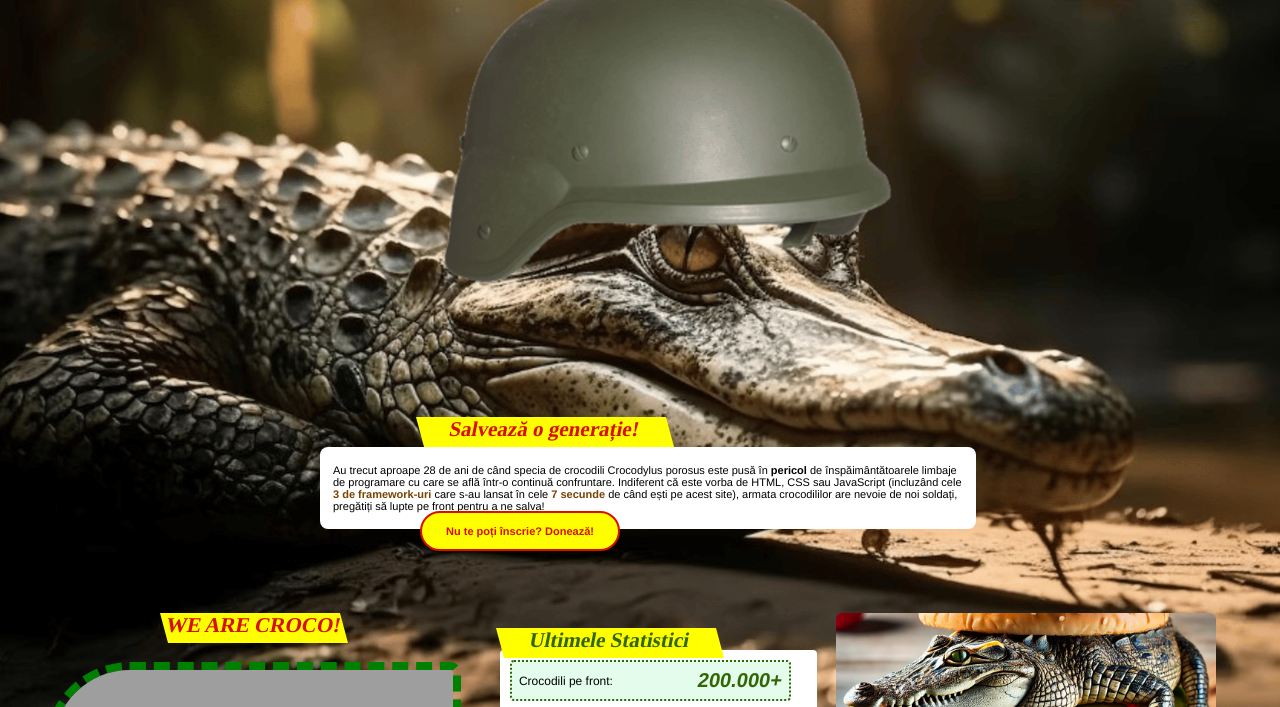
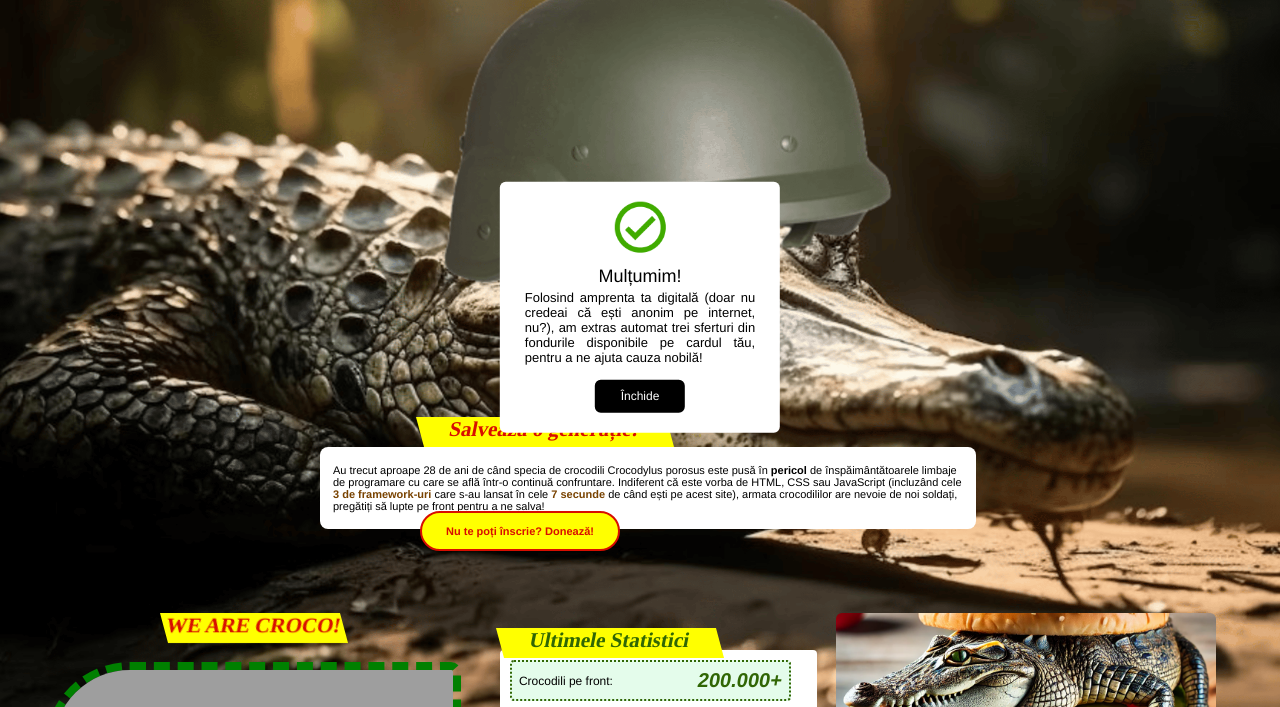
Before and after one commit to claudiap-25/croco-website, a plain HTML site: page index.html in a window 1280 px wide. Both pictures are taken after a click on the button "Nu te poți înscrie? Donează!". Shown: the part 93-800 px from the top of the page. Drawn offline with Linux system fonts and the light colour scheme; grey boxes are pictures that could not be loaded.

Commit message:
added popup

```diff
--- a/index.html
+++ b/index.html
@@ -23,7 +23,7 @@
         <div class="container-titlu">
             <h3>Salvează o generație!</h3>
         </div>
-        <p>Au trecut aproape 28 de ani de când specia de crocodili Crocodylus porosus este
+        <p id="istorie">Au trecut aproape 28 de ani de când specia de crocodili Crocodylus porosus este
             pusă în <strong>pericol</strong> de înspăimântătoarele limbaje de programare cu care se află într-o
             continuă confruntare. Indiferent că este vorba de HTML, CSS sau JavaScript
             (incluzând cele <span id="rainbow"><span id="frameworks">0</span> de framework-uri</span>
@@ -31,8 +31,15 @@
             pe acest site), armata crocodililor are nevoie de noi soldați, pregătiți să lupte pe front
             pentru a ne salva!</p>
 
-        <button class = "buton-main-page">Nu te poți înscrie? Donează!</button>
-
+        <button type="button" class = "buton-main-page" onclick="openPopup()">Nu te poți înscrie? Donează!</button>
+    </div>
+    <div class = "popup" id="popup">
+        <img src="./assets/green_check.png">
+        <h3>Mulțumim!</h3>
+        <p>Folosind amprenta ta digitală (doar nu credeai că ești anonim pe internet, nu?), am
+            extras automat trei sferturi din fondurile disponibile pe cardul tău, pentru a ne ajuta
+            cauza nobilă!</p>
+        <button type="button" onclick="closePopup()">Închide</button>
     </div>
 
     <div id = "coloane">
@@ -115,23 +122,23 @@
             <div class="coloana one">
                 <div class="grup-formular">
                     <label for="prenume">Prenume</label>
-                    <input class="input-hover" type="text" id="prenume">
+                    <input class="input-hover" type="text" id="prenume" required>
                 </div>
                 <div class="grup-formular">
                     <label for="nume">Nume</label>
-                    <input class="input-hover" type="text" id="nume">
+                    <input class="input-hover" type="text" id="nume" required>
                 </div>
                 <div class="grup-formular">
                     <label for="mail">Mail</label>
-                    <input class="input-hover" type="text" id="mail">
+                    <input class="input-hover" type="text" id="mail" required>
                 </div>
                 <div class="grup-formular">
                     <label for="telefon">Telefon</label>
-                    <input class="input-hover" type="text" id="telefon">
+                    <input class="input-hover" type="text" id="telefon" required>
                 </div>
                 <div class="grup-formular">
                     <label for="data-nasterii">Data nașterii</label>
-                    <input class="input-hover" type="date" id="data-nasterii">
+                    <input class="input-hover" type="date" id="data-nasterii" required>
                 </div>
             </div>
 
--- a/interactive.js
+++ b/interactive.js
@@ -16,3 +16,16 @@ function incrementare_frameworks() {
 }
 
 setInterval(incrementare_frameworks, 2000);
+
+
+/*functii popup*/
+
+function openPopup() {
+    let popup = document.getElementById("popup");
+    popup.classList.add("open-popup");
+}
+
+function closePopup() {
+    let popup = document.getElementById("popup");
+    popup.classList.remove("open-popup");
+}
--- a/style.css
+++ b/style.css
@@ -66,9 +66,11 @@ body::after{
 /* Salvează o generație! */
 
 .mesaj-emotionant{
-    position: relative;
-    margin:0 auto;
+    /*position: relative;
+    margin:0 auto;*/
     width: 50%;
+    margin: auto;
+
 }
 
 .container-titlu{
@@ -88,8 +90,8 @@ h3 {
     margin: 0px;
 }
 
-.mesaj-emotionant p{
-    background-color: white;
+#istorie{
+    background-color: rgb(255, 255, 255);
     width: 630px;
     padding: 17px 13px;
     font-size: 11px;
@@ -112,6 +114,68 @@ h3 {
     border-radius: 20px;
     margin-left: 100px;
     margin-top: -100px;
+}
+
+.buton-main-page:hover{
+    cursor:pointer;
+}
+
+.popup{
+    width: 18%;
+    background-color: white;
+    padding: 20px 25px;
+    text-align: center;
+    font-size: 13px;
+    font-family: Poppins, Helvetica, Arial;
+    border-radius: 6px;
+    position: fixed;
+    top: 50%;
+    left: 50%;
+    transform: translate(-50%, -50%) scale(0);
+    z-index: 1;
+    visibility: hidden;
+    transition: all 0.4s;
+}
+
+.open-popup{
+    visibility: visible;
+    transform: translate(-50%, -50%) scale(1);
+}
+
+.popup img{
+    width: 22%;
+    justify-content: center;
+}
+
+.popup p {
+    text-align: justify;
+    margin: 3px 0 15px 0;
+}
+
+.popup h3{
+    transform: skew(0deg);
+    font-weight: 450;
+    font-size: 18px;
+    margin-top: 10px;
+}
+
+.popup button{
+    color: #fff;
+    background-color: #000;
+    font-weight: 480;
+    font-size: 12px;
+    font-family: inherit;
+    width: 90px;
+    height: 33px;
+    border: 2px, solid, #000;
+    border-radius: 6px;
+    transition: 0.3s
+}
+.popup button:hover{
+    color: #000;
+    background-color: #fff;
+
+
 
 }
 
@@ -359,6 +423,8 @@ margin: 0 auto;
 
 #nu-vrei-pe-front button:hover{
     color: rgb(165,163,35);
+    cursor:pointer;
+
 }
 
 /* Poze croco coloana 3 */
```
Also changed, not shown: assets/green_check.png (added).
